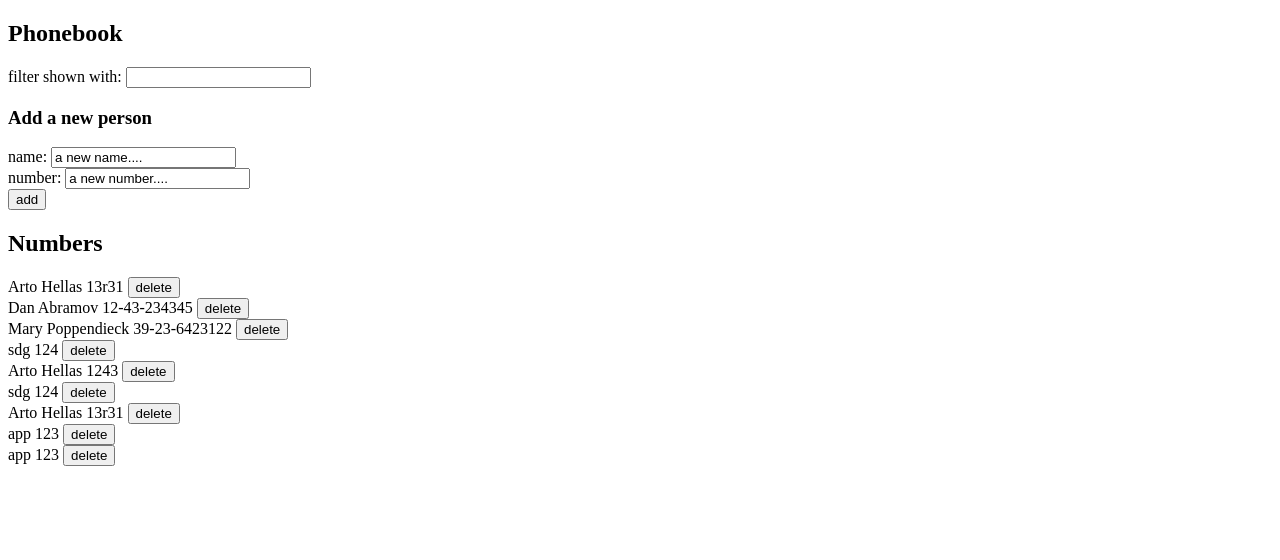
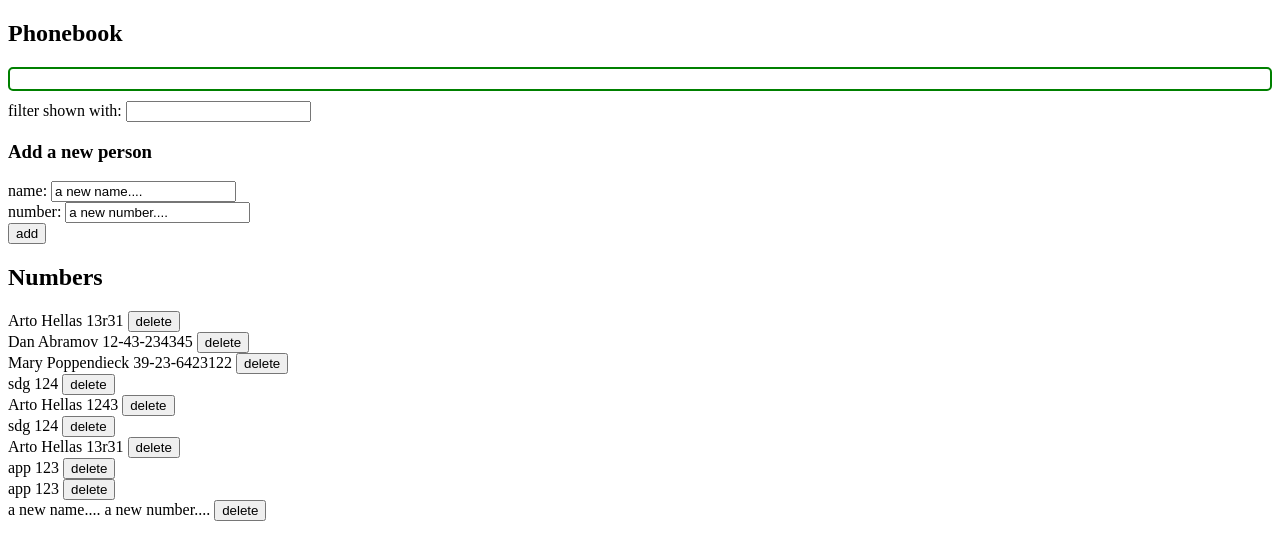
Before and after one commit to goyalpramod/learning_webd, a React (Vite) app in the folder phonebook/: page / in a window 1280 px wide. Shown: the top 560 px of the page. Built offline with nearby package versions, Linux system fonts and the light colour scheme; data requests are answered from the project's data file.

Commit message:
handle some other cases

```diff
--- a/phonebook/db.json
+++ b/phonebook/db.json
@@ -44,6 +44,11 @@
       "id": "16d2",
       "name": "app",
       "number": "123"
+    },
+    {
+      "id": "1f22",
+      "name": "a new name....",
+      "number": "a new number...."
     }
   ]
 }
--- a/phonebook/src/App.jsx
+++ b/phonebook/src/App.jsx
@@ -2,13 +2,16 @@ import { useEffect, useState } from 'react'
 import { Filter } from './components/Filter'
 import { PersonForm } from './components/PersonForm'
 import { Persons } from './components/Persons'
+import { Notification } from './components/Notification'
 import axios from 'axios'
+import './index.css'
 import personService from './services/persons'
 
 const App = () => {
   const [persons, setPersons] = useState([])
   const [newName, setNewName] = useState('a new name....')
   const [newNumber, setNewNumber] = useState('a new number....')
+  const [eventChange, setEventChange] = useState('')
 
   const handleNewName = (event) => {
     setNewName(event.target.value)
@@ -44,6 +47,12 @@ const App = () => {
         setNewNumber('')
         console.log(response);
   })
+  .then(() => {
+    setEventChange('Person added')
+    setTimeout(() => {
+      setEventChange('')
+    }, 5000)
+  })
 }
 
   const [searchName, setSearchName] = useState('')
@@ -67,7 +76,13 @@ const App = () => {
     personService.updateNumber(id, newObject)
       .then(response => {
         setPersons(persons.map(person => person.id !== id ? person : response))
-      })
+      }).then(() => {
+        setEventChange('Number updated')
+        setTimeout(() => {
+          setEventChange('')
+        }, 5000)
+      }
+      )
   }
 
   const handleDelete = (id) => {
@@ -77,6 +92,11 @@ const App = () => {
       personService.deletePerson(id)
         .then(response => {
           setPersons(persons.filter(p => p.id !== id))
+        }).catch(error => {
+          setEventChange(`Information of ${person.name} has already been removed from server`)
+          setTimeout(() => {
+            setEventChange('')
+          }, 5000)
         })
     }
   }
@@ -84,6 +104,7 @@ const App = () => {
   return (
     <div>
       <h2>Phonebook</h2>
+      <Notification event={eventChange} />
       < Filter filter={searchName} handleFilterChange={handleSearchName} personsToShow={personsToShow} />
 
       <form>
--- /dev/null
+++ b/phonebook/src/components/Notification.jsx
@@ -0,0 +1,9 @@
+const Notification = ({ event }) => {
+    return (
+      <div className='notification'>
+        {event}
+      </div>
+    )
+  }
+
+export { Notification }
--- /dev/null
+++ b/phonebook/src/index.css
@@ -0,0 +1,9 @@
+.notification {
+    color: green;
+    font-size: 20px;
+    font-weight: bold;
+    border: 2px solid green;
+    border-radius: 5px;
+    padding: 10px;
+    margin: 10px 0;
+}
```
